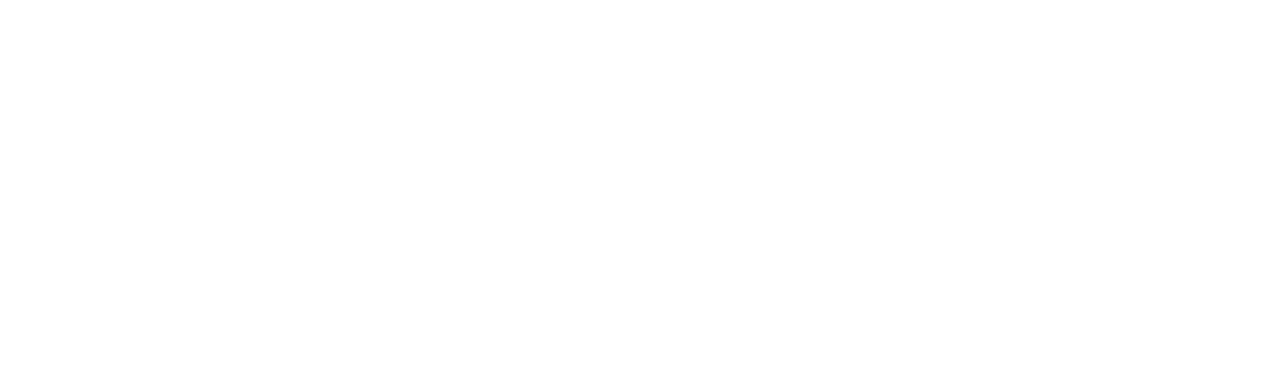
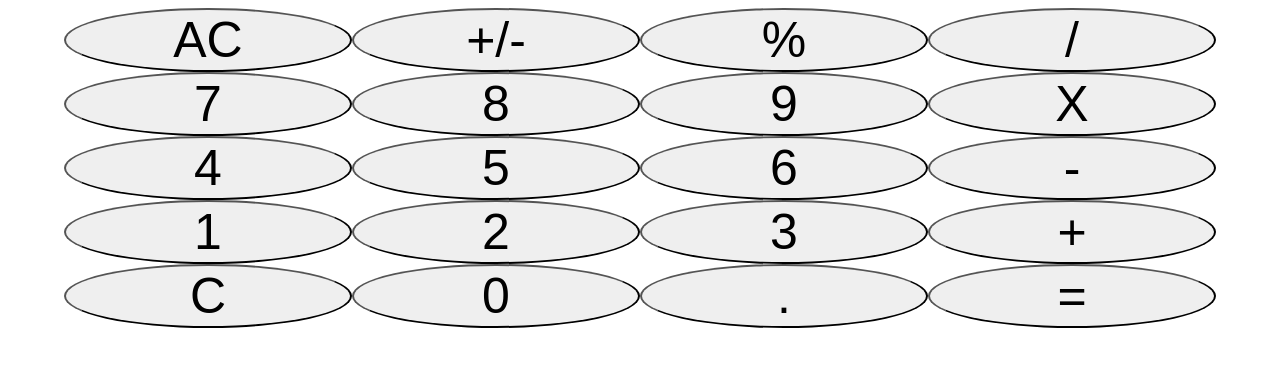
Before and after one commit to DanielString/JavaScriptCalc, a plain HTML site: page index.html in a window 1280 px wide. Drawn offline with Linux system fonts and the light colour scheme.

Commit message:
added buttons and did basic css

```diff
--- a/index.html
+++ b/index.html
@@ -7,6 +7,37 @@
   <link rel="stylesheet" href="style.css">
 </head>
 <body>
-
+   <main id="container">
+    <div id="btns">
+      <button id="ac">AC</button>
+      <button id="pl-min">+/-</button>
+      <button id="pct">%</button>
+      <button id="divide">/</button>
+    </div>
+    <div id="btns">
+      <button id="seven">7</button>
+      <button id="eight">8</button>
+      <button id="nine">9</button>
+      <button id="times">X</button>
+    </div>
+    <div id="btns">
+      <button id="four">4</button>
+      <button id="five">5</button>
+      <button id="six">6</button>
+      <button id="minus">-</button>
+    </div>
+    <div id="btns">
+      <button id="one">1</button>
+      <button id="two">2</button>
+      <button id="three">3</button>
+      <button id="plus">+</button>
+    </div>
+    <div id="btns">
+      <button id="clear">C</button>
+      <button id="zero">0</button>
+      <button id="dot">.</button>
+      <button id="equals">=</button>
+    </div>
+   </main>
 </body>
 </html>
--- a/style.css
+++ b/style.css
@@ -0,0 +1,22 @@
+body {
+  margin-left: auto;
+  margin-right: auto;
+  width: 90%;
+}
+
+#container {
+  margin-left: auto;
+  margin-right: auto;
+}
+
+button {
+  font-family: Arial, Helvetica, sans-serif;
+  font-size: 50px;
+  border-radius: 50%;
+  width: 100%;
+
+}
+#btns {
+  display: flex;
+  flex-wrap: nowrap;
+}
```
